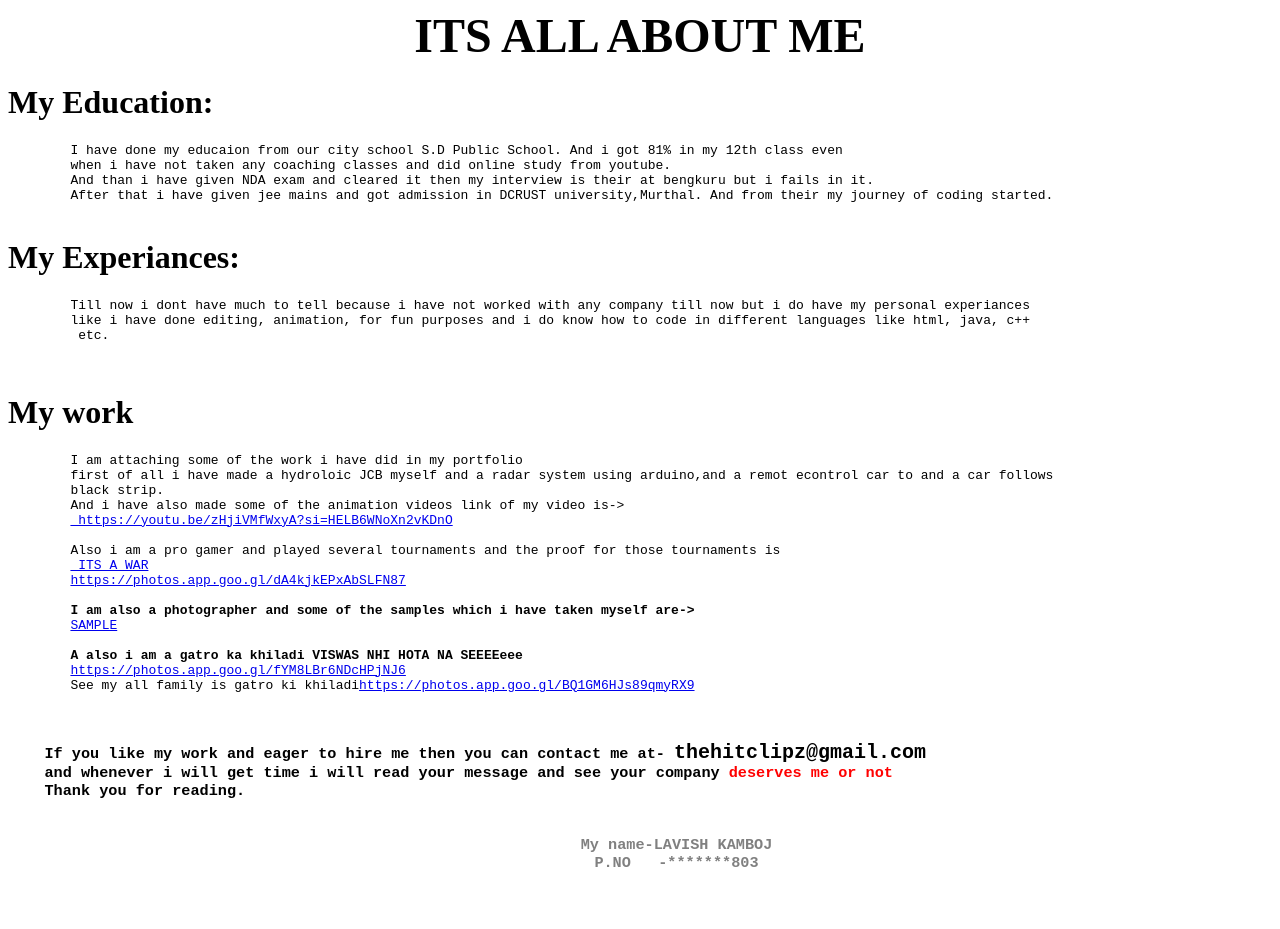
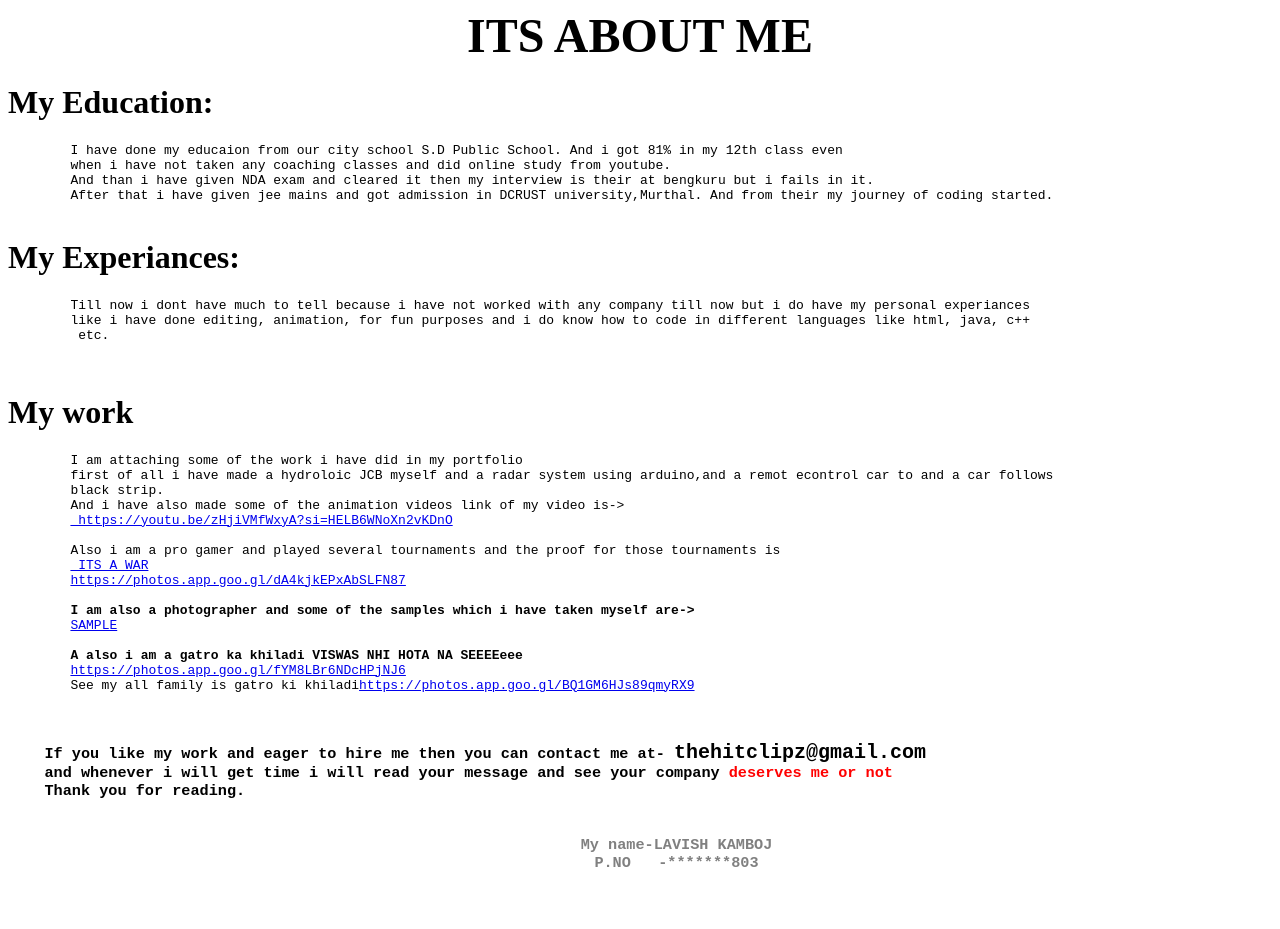
Before and after one commit to Lavishkamboj/MYSELF_, a plain HTML site: page index.html in a window 1280 px wide. Drawn offline with Linux system fonts and the light colour scheme.

Commit message:
changed heading

```diff
--- a/index.html
+++ b/index.html
@@ -6,7 +6,7 @@
     <title>Document</title>
 </head>
 <body>
-    <header><center><b><font size="+100">ITS ALL ABOUT ME</font></b></center></header>
+    <header><center><b><font size="+100">ITS ABOUT ME</font></b></center></header>
     <h1>My Education:</h1><pre>
         I have done my educaion from our city school S.D Public School. And i got 81% in my 12th class even
         when i have not taken any coaching classes and did online study from youtube.
```
